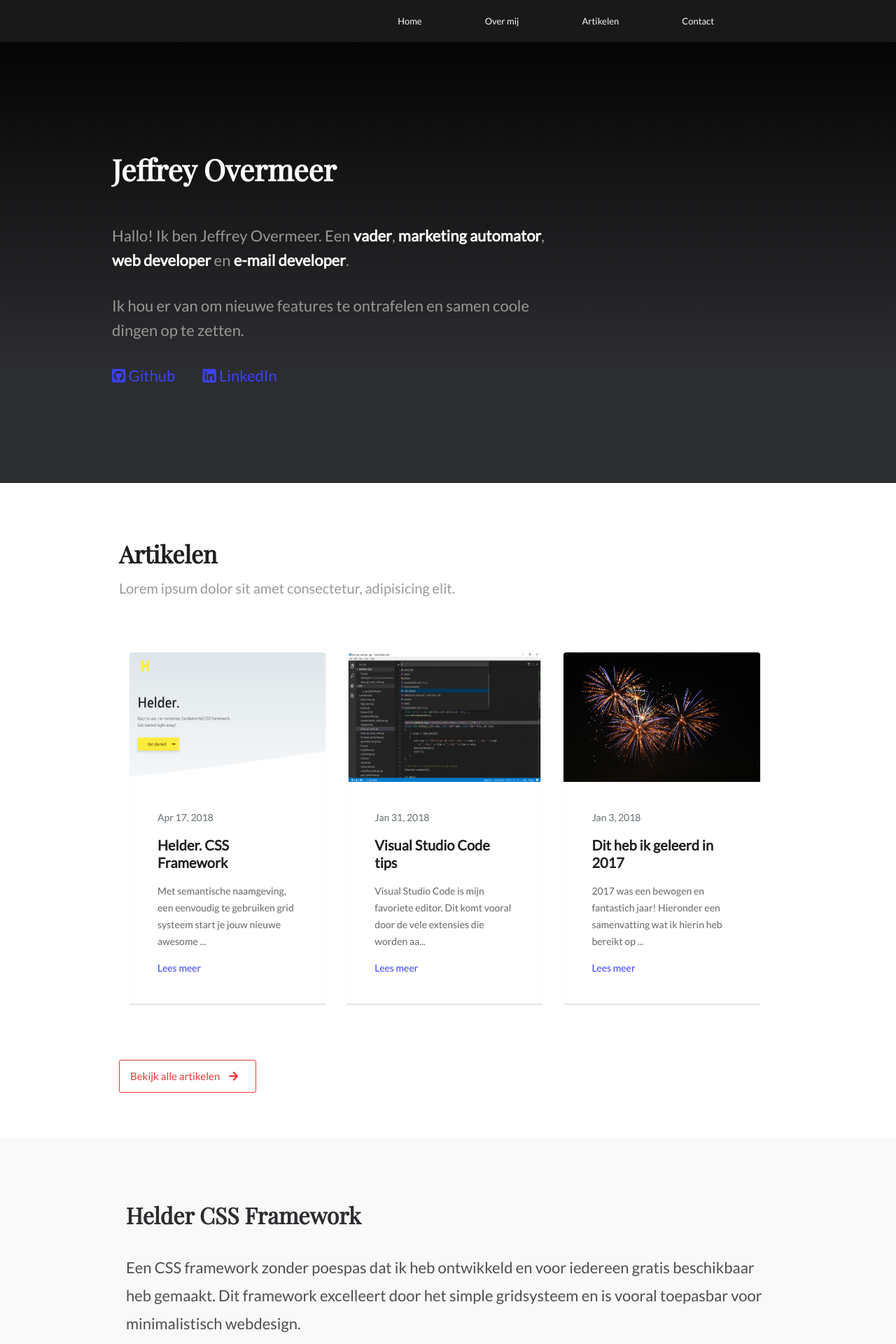
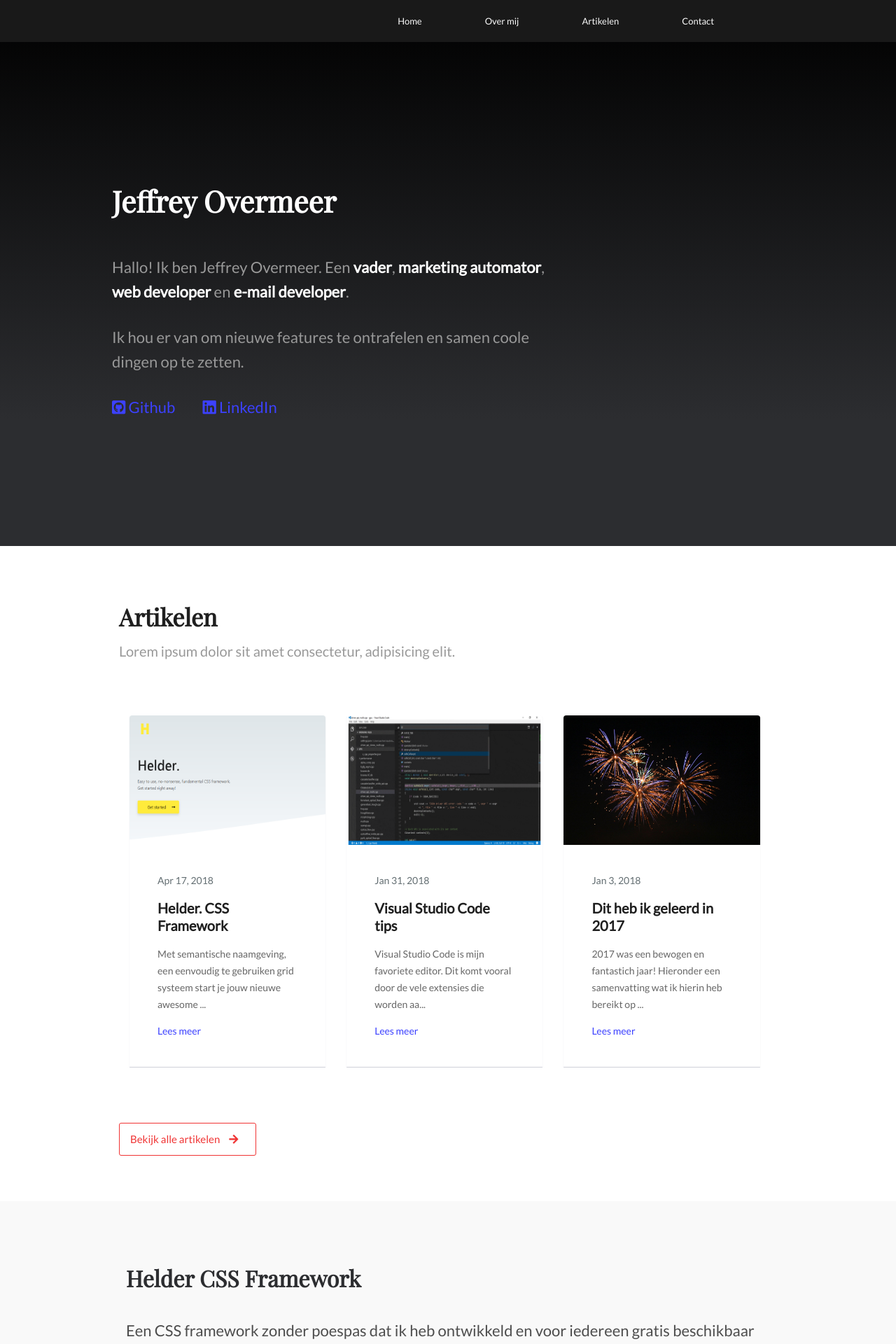
Before and after one commit to jeffrey-over/jeffrey-over.github.io, a Jekyll site: the page built from index.html, in a window 1280 px wide. Shown: the top 1920 px of the page at 70% size. Built offline with Jekyll 4.4.1, drawn with Linux system fonts in a browser that asks for light colours; nearby versions of some CDN libraries; some web fonts are replaced; library files that are not in the unit come from our copies.

Commit message:
bug fixes

```diff
--- a/_sass/sections/_intro.scss
+++ b/_sass/sections/_intro.scss
@@ -2,7 +2,7 @@
 
 
 #intro {
-    height: 70vh;
+    height: 80vh;
     min-height: 400px;
     background: #2c2d30;
     color: #999999;
--- a/blog/index.html
+++ b/blog/index.html
@@ -19,7 +19,7 @@
 					<a href="" class="date_added"><time>{{ post.date | date: "%b %-d, %Y" }}</time></a>
 					<h4>{{ post.title }}</h4>
 					<p>
-						Lorem ipsum dolor sit amet consectetur adipisicing elit. In provident ipsa voluptates odio.
+							{{ post.content | truncate: 100, "" }}...
 					</p>
 					<a href="{{ post.url | prepend: site.baseurl }}">Lees meer</a>
 				</div>
```
